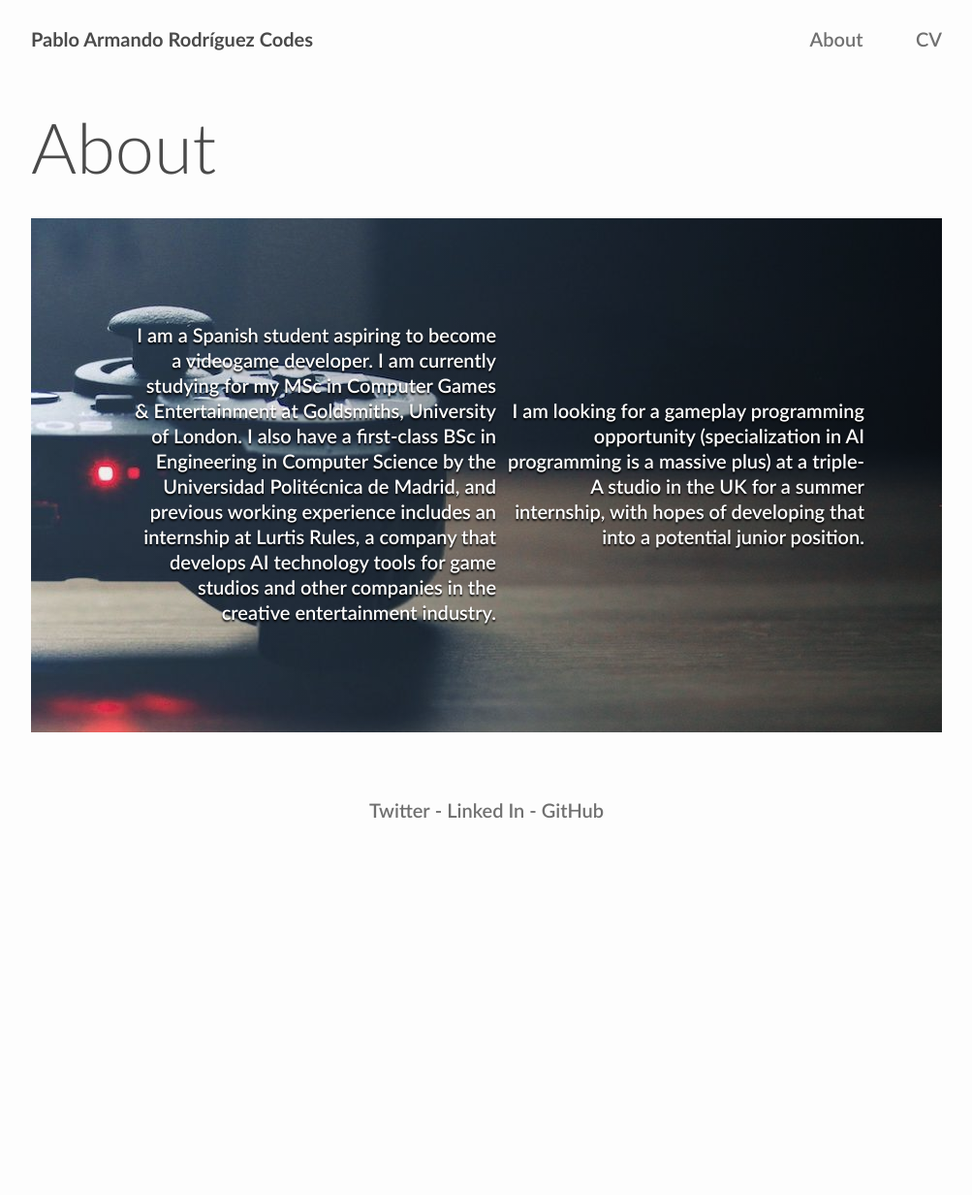
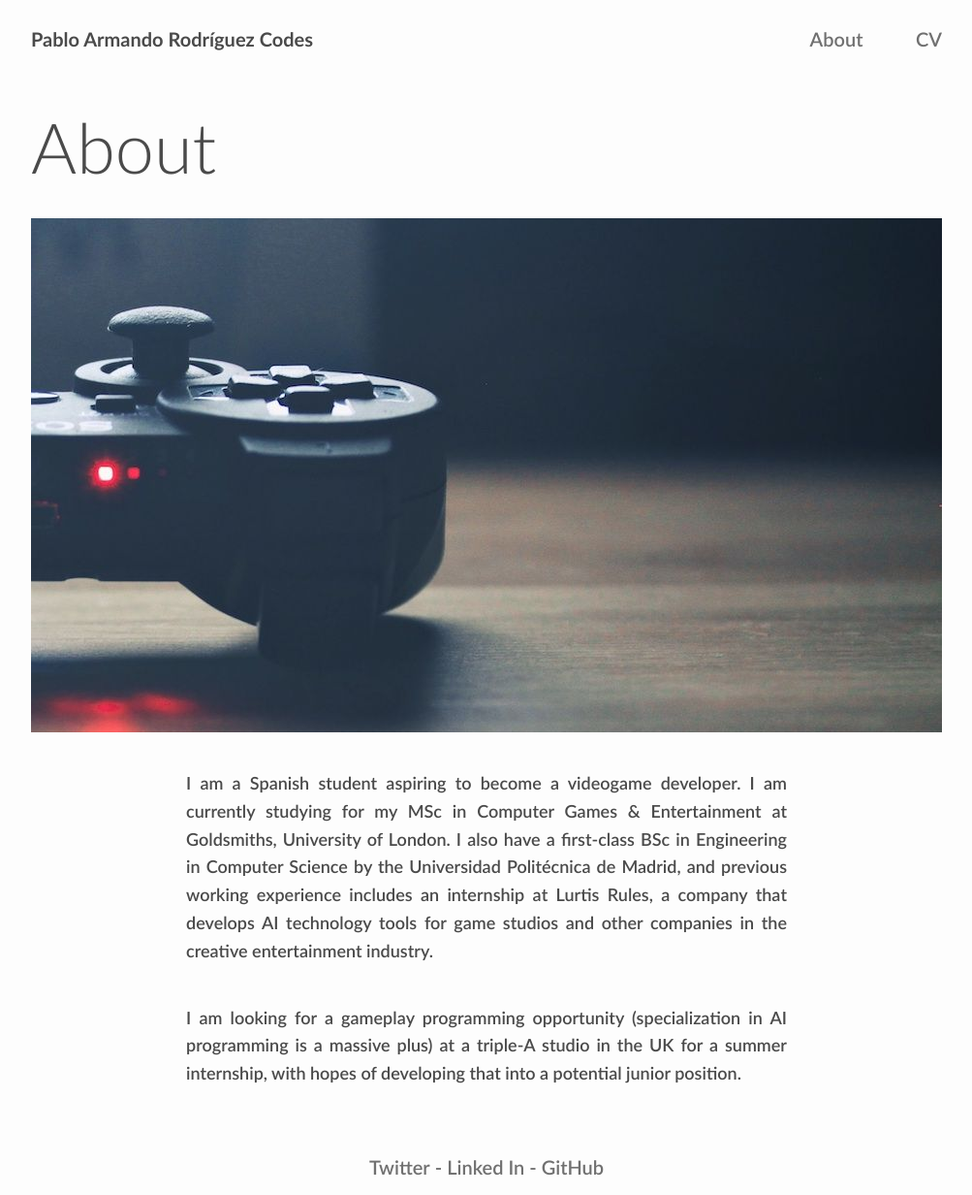
Before and after one commit to parmandorc/portfolio, a Jekyll site: the page built from about.html, in a window 1280 px wide. Shown: the whole page at 97% size, without its empty margins (138-1141 px from the left). Built offline with Jekyll 4.4.1, drawn with Linux system fonts in a browser that asks for light colours; before the commit the page ends 900 px from its top, so only the background shows below that.

Commit message:
Fix the layout of the about page

```diff
--- a/_layouts/project.html
+++ b/_layouts/project.html
@@ -18,7 +18,7 @@
 
     <div class="l-project">
       {% assign name = page.path | split: "/" | last | split: "." | first %}
-      <div class="video" {% unless page.video_id %}style="background-image: url('{{ site.baseurl }}/assets/images/{{ name }}/thumbnail.jpg');"{% endunless %}>
+      <div class="c-cover" {% unless page.video_id %}style="background-image: url('{{ site.baseurl }}/assets/images/{{ name }}/thumbnail.jpg');"{% endunless %}>
         {%if page.video_id %}
           <iframe type="text/html" src="https://www.youtube.com/embed/{{page.video_id}}?controls=0&modestbranding=1&rel=0&showinfo=0" frameborder="0"></iframe>
         {% endif %}
@@ -48,7 +48,7 @@
         </div>
       </ul>
 
-      <article>
+      <article class="c-content">
         {{ content }}
       </article>
 
--- /dev/null
+++ b/_sass/components/c-content.scss
@@ -0,0 +1,92 @@
+.c-content {
+  p {
+    max-width: $content-max-width;
+    margin: 30px auto 0;
+    line-height: 1.6;
+    text-align: justify;
+
+    &:first-of-type {
+      margin-top: 0;
+    }
+
+    @media #{$mq-tablet} {
+      margin: 40px auto 0;
+    }
+  }
+
+  ul, ol {
+    max-width: $content-max-width;
+    margin: 10px auto 0;
+    padding: 0 20px;
+    line-height: 1.6;
+
+    @media #{$mq-large-mobile} {
+      padding: 0 40px;
+      text-align: justify;
+    }
+
+
+    @media #{$mq-tablet} {
+      margin: 20px auto 0;
+    }
+
+    > li {
+      margin-bottom: 10px;
+      &:last-of-type { margin-bottom: 0; }
+    }
+  }
+
+  a {
+    text-decoration: underline;
+  }
+
+  img {
+    display: block;
+    width: 100%;
+    max-width: $media-max-width;
+
+    @media #{$mq-media} {
+      position: relative;
+      left: #{-($media-max-width - $content-max-width) / 2};
+      width: auto;
+    }
+  }
+
+  .image-group {
+    max-width: $media-max-width;
+    margin: 30px auto 0;
+
+    @media #{$mq-media} {
+      display: flex;
+      margin: 40px auto 0;
+    }
+
+    > div {
+      min-width: 0;
+
+      &:first-of-type {
+        margin-bottom: 5px;
+      }
+
+      @media #{$mq-media} {
+        &:first-of-type {
+          margin-right: 5px;
+          margin-bottom: 0;
+        }
+      }
+
+      > img {
+        width: auto;
+        max-width: 100%;
+        margin: 0 auto;
+
+
+        @media #{$mq-media} {
+          position: static;
+          width: 100%;
+          margin: 0;
+        }
+      }
+    }
+  }
+}
--- /dev/null
+++ b/_sass/components/c-cover.scss
@@ -0,0 +1,13 @@
+.c-cover {
+  width: 100%;
+  height: 205px;
+  margin-bottom: 40px;
+  background-color: $color-2;
+  background-position: center center;
+  background-size: cover;
+  z-index: 0;
+
+  @media #{$mq-tablet} {
+    height: 530px;
+  }
+}
--- a/_sass/layouts/l-about.scss
+++ b/_sass/layouts/l-about.scss
@@ -1,32 +1,20 @@
 .l-about {
-  display: flex;
-  align-items: center;
-  justify-content: flex-end;
-  padding: $wrapper-padding;
-  background: linear-gradient(to right, transparent, $color-9 50%), url('../assets/images/about-bg.jpg') no-repeat center center;
-  background-size: cover;
-
-  @media #{$mq-large-mobile} {
-    padding: $wrapper-padding-medium;
-  }
-
-  @media #{$mq-tablet} {
-    height: 530px;
-    padding: 0 80px 0 0;
-    background: linear-gradient(to right, transparent, $color-9), url('../assets/images/about-bg.jpg') no-repeat center center;
+  > .c-cover {
+    background: url('../assets/images/about-bg.jpg') no-repeat center center / cover;
   }
 
   > p {
-    @include text-legibility;
-    max-width: 200px;
-    margin: 0;
-    color: $color-4;
-    line-height: 1.3;
-    text-align: right;
+    max-width: $content-max-width;
+    margin: 30px auto 0;
+    line-height: 1.6;
+    text-align: justify;
+
+    &:first-of-type {
+      margin-top: 0;
+    }
 
     @media #{$mq-tablet} {
-      max-width: 380px;
-      font-size: $font-size-medium;
+      margin: 40px auto 0;
     }
   }
 }
--- a/_sass/layouts/l-project.scss
+++ b/_sass/layouts/l-project.scss
@@ -1,16 +1,7 @@
 .l-project {
 
-  > .video {
-    width: 100%;
-    height: 205px;
-    background-color: $color-2;
-    background-position: center center;
-    background-size: cover;
-    z-index: 0;
-
-    @media #{$mq-tablet} {
-      height: 530px;
-    }
+  > .c-cover {
+    margin-bottom: 0;
 
     iframe {
       display: block;
@@ -86,97 +77,4 @@
       }
     }
   }
-
-  > article {
-    p {
-      max-width: $content-max-width;
-      margin: 30px auto 0;
-      line-height: 1.6;
-      text-align: justify;
-
-      &:first-of-type {
-        margin-top: 0;
-      }
-
-      @media #{$mq-tablet} {
-        margin: 40px auto 0;
-      }
-    }
-
-    ul, ol {
-      max-width: $content-max-width;
-      margin: 10px auto 0;
-      padding: 0 20px;
-      line-height: 1.6;
-
-      @media #{$mq-large-mobile} {
-        padding: 0 40px;
-        text-align: justify;
-      }
-
-
-      @media #{$mq-tablet} {
-        margin: 20px auto 0;
-      }
-
-      > li {
-        margin-bottom: 10px;
-        &:last-of-type { margin-bottom: 0; }
-      }
-    }
-
-    a {
-      text-decoration: underline;
-    }
-
-    img {
-      display: block;
-      width: 100%;
-      max-width: $media-max-width;
-
-      @media #{$mq-media} {
-        position: relative;
-        left: #{-($media-max-width - $content-max-width) / 2};
-        width: auto;
-      }
-    }
-
-    .image-group {
-      max-width: $media-max-width;
-      margin: 30px auto 0;
-
-      @media #{$mq-media} {
-        display: flex;
-        margin: 40px auto 0;
-      }
-
-      > div {
-        min-width: 0;
-
-        &:first-of-type {
-          margin-bottom: 5px;
-        }
-
-        @media #{$mq-media} {
-          &:first-of-type {
-            margin-right: 5px;
-            margin-bottom: 0;
-          }
-        }
-
-        > img {
-          width: auto;
-          max-width: 100%;
-          margin: 0 auto;
-
-
-          @media #{$mq-media} {
-            position: static;
-            width: 100%;
-            margin: 0;
-          }
-        }
-      }
-    }
-  }
 }
--- a/about.html
+++ b/about.html
@@ -7,10 +7,13 @@ css: about
 ---
 
 <div class="l-about">
+  <div class="c-cover"></div>
+  <article class="c-content">
     <p>
       I am a Spanish student aspiring to become a videogame developer. I am currently studying for my MSc in Computer Games & Entertainment at Goldsmiths, University of London. I also have a first-class BSc in Engineering in Computer Science by the Universidad Politécnica de Madrid, and previous working experience includes an internship at Lurtis Rules, a company that develops AI technology tools for game studios and other companies in the creative entertainment industry.
     </p>
     <p>
     I am looking for a gameplay programming opportunity (specialization in AI programming is a massive plus) at a triple-A studio in the UK for a summer internship, with hopes of developing that into a potential junior position.
     </p>
+  </article>
 </div>
--- a/styles/shared.scss
+++ b/styles/shared.scss
@@ -6,5 +6,7 @@
   'mixins',
   'base',
   'components/c-header',
+  'components/c-cover',
   'components/c-title',
+  'components/c-content',
   'components/c-footer';
```
Lines whose indentation alone changed are shown as unchanged.
